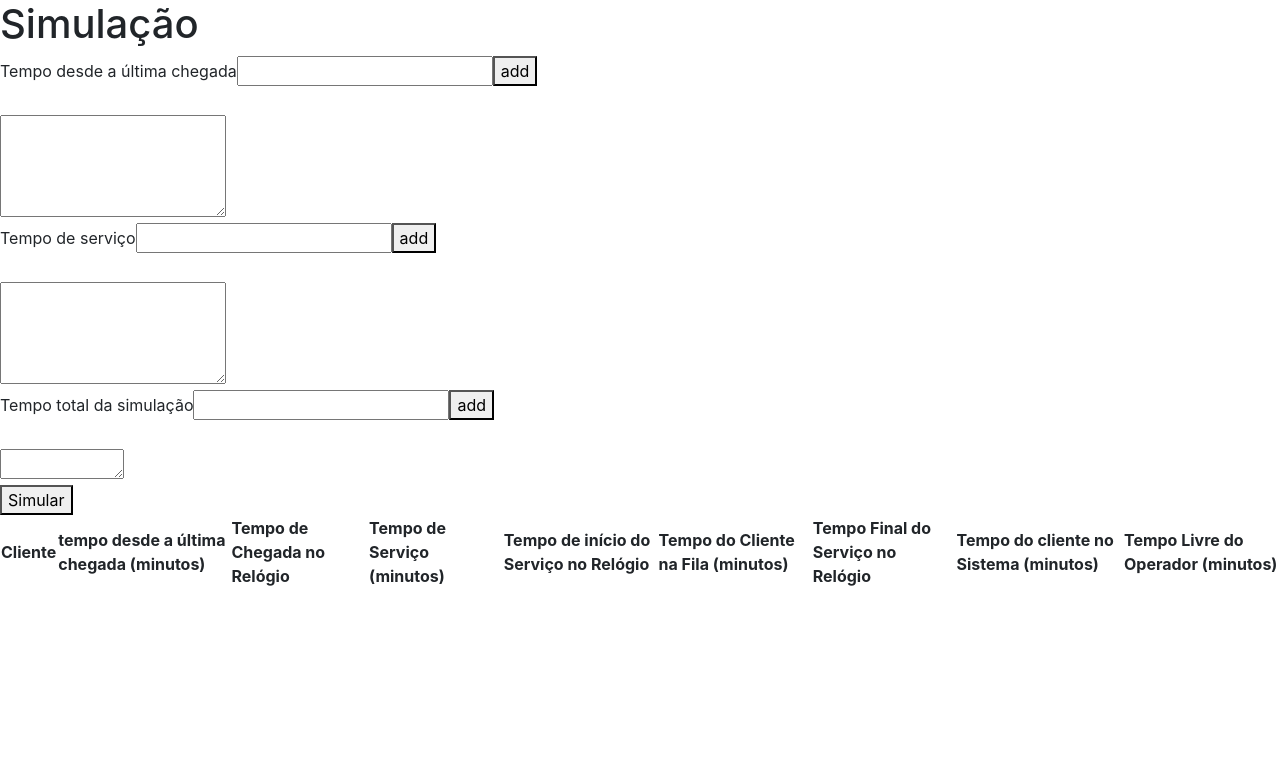
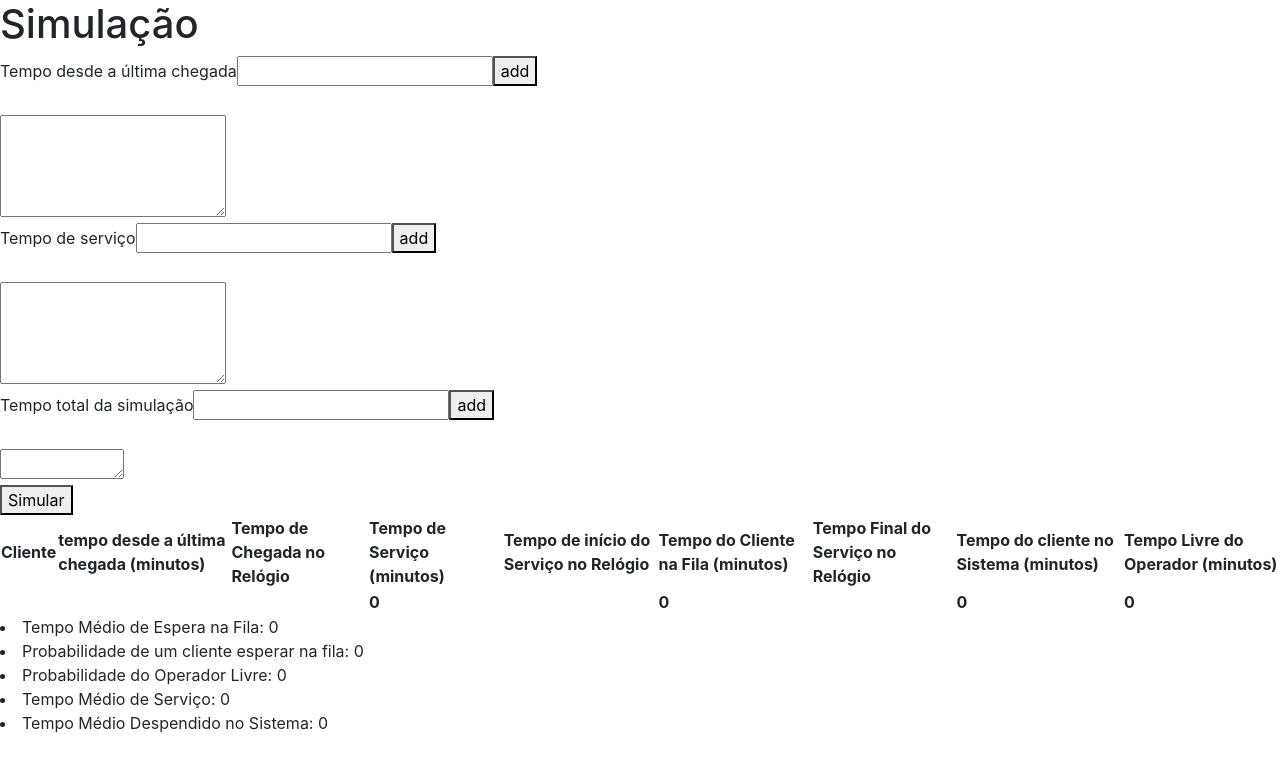
Before and after one commit to JulioCesarCeron/simulacao, a React (Create React App) app: page / in a window 1280 px wide. Shown: the top 770 px of the page. Built offline with nearby package versions, Linux system fonts and the light colour scheme.

Commit message:
finalizado tabela

```diff
--- a/src/App.js
+++ b/src/App.js
@@ -17,7 +17,12 @@ class App extends Component {
         tmp_alt_chegada: [],
         tmp_alt_servico: [],
         total_time: '',
-        html_table_tbody: []
+        html_table_tbody: [],
+        t_m_espera_fila: 0,
+        p_cliente_esperar_na_fila: 0,
+        p_operador_livre: 0,
+        t_m_servico: 0,
+        t_m_despendido_do_sistema: 0
     };
 
     saveTimeHandler = (type) => {
@@ -60,18 +65,31 @@ class App extends Component {
         let count_limit = 0;
         let count_line = 1
         let content_body_array = [];
-        while (count_limit <= parseInt(this.state.total_time)) {
+
+        let total_tempo_servico = 0;
+        let total_tempo_cliente_na_fila = 0;
+        let total_tempo_cliente_no_sistema = 0;
+        let total_tempo_livre_operador = 0;
+
+        while (true) {
             let sort_value_chegada = parseInt(this.state.tmp_alt_chegada[Math.floor(Math.random() * rdm_chegada)]);
             let sort_value_servico = parseInt(this.state.tmp_alt_servico[Math.floor(Math.random() * rdm_servico)]);
             count_limit += sort_value_chegada;
 
+            if (count_limit > parseInt(this.state.total_time)) {
+                break;
+            }
+
+            total_tempo_servico += sort_value_servico;
+
             let tempoInicioServicoRelogio;
             let tempoClienteNaFila;
             let tempoLivreOperador;
+
             if (content_body_array.length >= 1) {
                 tempoInicioServicoRelogio = 0;
 
-
+                // tempoClienteNaFila
                 let last_tempo_final_servico_relogio = content_body_array[content_body_array.length - 1].tempo_final_servico_relogio;
                 if (last_tempo_final_servico_relogio >= count_limit) {
                     tempoClienteNaFila = last_tempo_final_servico_relogio - count_limit;
@@ -93,6 +111,13 @@ class App extends Component {
                 tempoLivreOperador = sort_value_chegada;
             }
 
+            total_tempo_cliente_na_fila += tempoClienteNaFila;
+            total_tempo_cliente_no_sistema += (sort_value_servico + tempoClienteNaFila);
+            total_tempo_livre_operador += tempoLivreOperador;
+
+
+
+            // array com os valores de cada linha da tablea
             content_body_array.push({
                 line: count_line++,
                 tempo_ultima_chegada: sort_value_chegada,
@@ -107,8 +132,22 @@ class App extends Component {
             });
         }
 
+        let tempos_change = this.state.tempos;
+
+
+        tempos_change.t_servico.value =            total_tempo_servico;
+        tempos_change.t_cliente_fila.value =       total_tempo_cliente_na_fila;
+        tempos_change.t_cliente_no_sistema.value = total_tempo_cliente_no_sistema;
+        tempos_change.t_livre_operador.value =     total_tempo_livre_operador;
+
         this.setState({
-            html_table_tbody: content_body_array
+            tempos: tempos_change,
+            html_table_tbody: content_body_array,
+            t_m_espera_fila: (total_tempo_cliente_na_fila/count_line),
+            p_cliente_esperar_na_fila: (total_tempo_cliente_na_fila/count_line),
+            p_operador_livre: total_tempo_livre_operador/(content_body_array[content_body_array.length - 1].tempo_final_servico_relogio),
+            t_m_servico: (total_tempo_cliente_na_fila/count_line),
+            t_m_despendido_do_sistema: (total_tempo_cliente_no_sistema/count_line)
         });
 
     }
@@ -157,6 +196,39 @@ class App extends Component {
             ))
         );
 
+
+        let total_times = (
+            <tr>
+                <td>
+
+                </td>
+                <td>
+
+                </td>
+                <td>
+
+                </td>
+                <td>
+                    <strong>{this.state.tempos.t_servico.value}</strong>
+                </td>
+                <td>
+
+                </td>
+                <td>
+                    <strong>{this.state.tempos.t_cliente_fila.value}</strong>
+                </td>
+                <td>
+
+                </td>
+                <td>
+                    <strong>{this.state.tempos.t_cliente_no_sistema.value}</strong>
+                </td>
+                <td>
+                    <strong>{this.state.tempos.t_livre_operador.value}</strong>
+                </td>
+            </tr>
+        );
+
         return (
             <div className="App">
                 <header className="App-header">
@@ -198,8 +270,27 @@ class App extends Component {
                     </thead>
                     <tbody>
                         {tr}
+                        {total_times}
                     </tbody>
                 </table>
+
+                <div>
+                    <li>
+                        Tempo Médio de Espera na Fila: {this.state.t_m_espera_fila}
+                    </li>
+                    <li>
+                        Probabilidade de um cliente esperar na fila: {this.state.p_cliente_esperar_na_fila}
+                    </li>
+                    <li>
+                        Probabilidade do Operador Livre: {this.state.p_operador_livre}
+                    </li>
+                    <li>
+                        Tempo Médio de Serviço: {this.state.t_m_servico}
+                    </li>
+                    <li>
+                        Tempo Médio Despendido no Sistema: {this.state.t_m_despendido_do_sistema}
+                    </li>
+                </div>
             </div>
         );
     }
```
